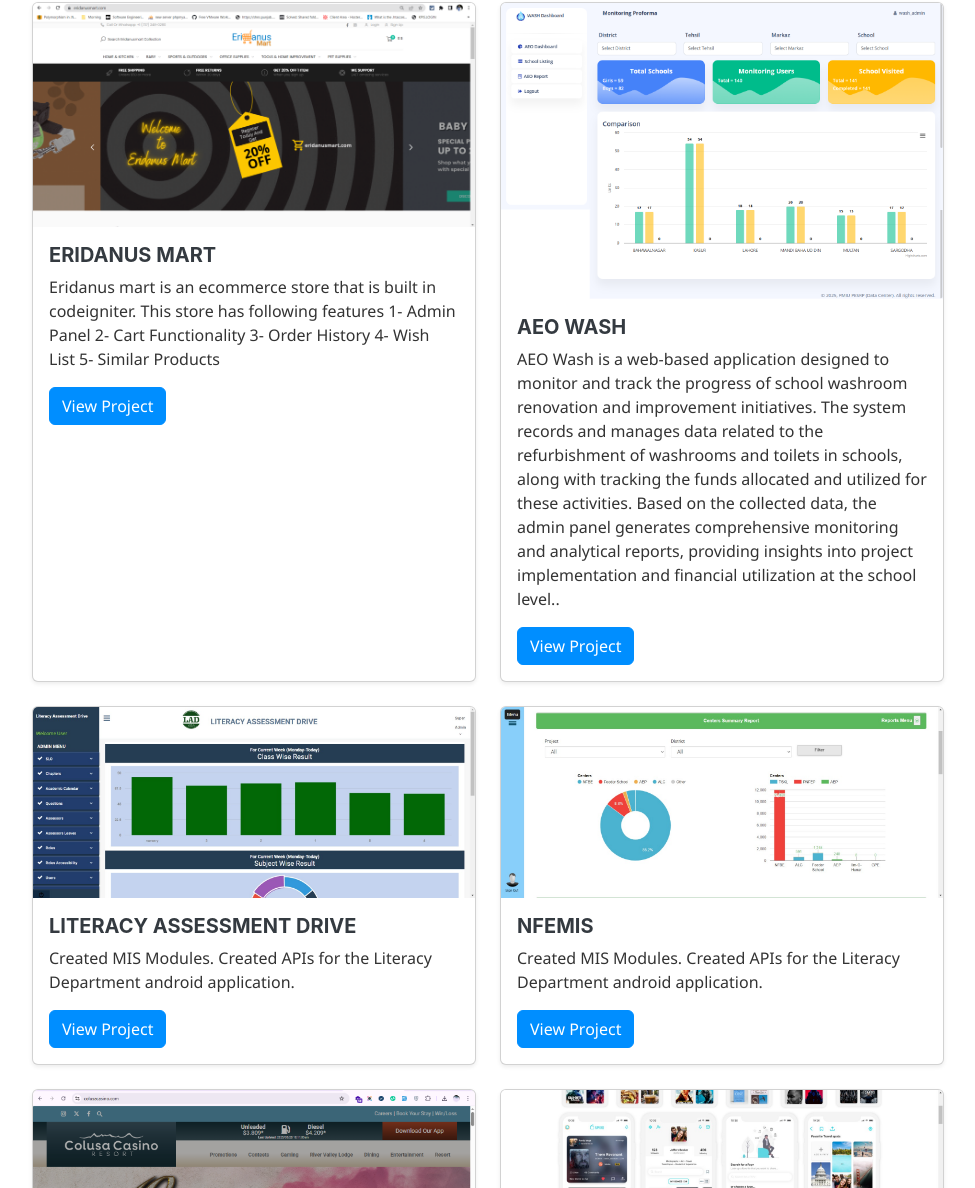
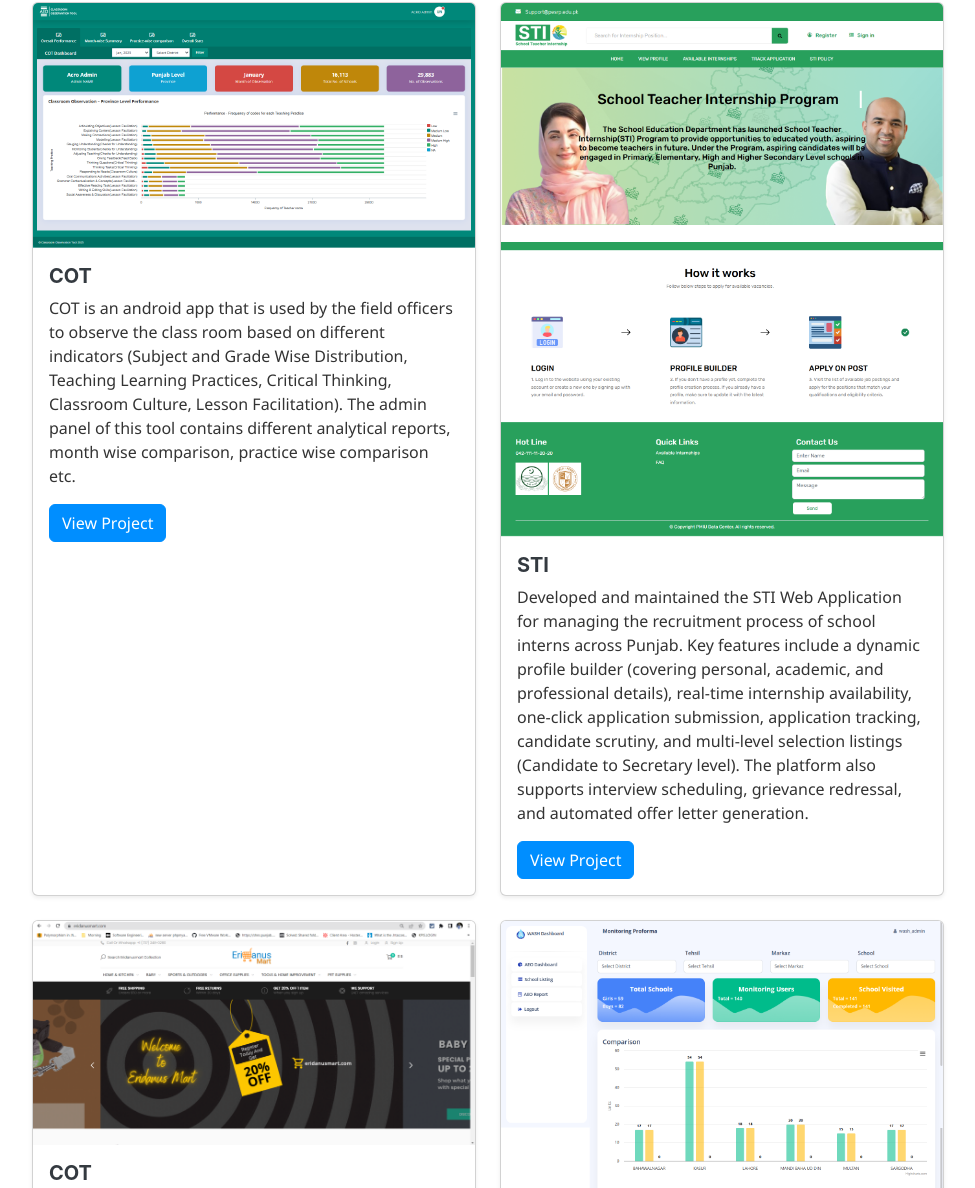
Before and after one commit to xubairaslam/portfolio, a website: page index.html in a window 1280 px wide. Shown: the part 4337-5525 px from the top of the page, without its empty margins (288-1263 px from the left). Drawn offline with nearby package versions, Linux system fonts and the light colour scheme; a web font is replaced by a local one.

Commit message:
updating projects section

```diff
--- a/index.html
+++ b/index.html
@@ -67,8 +67,9 @@
                             class="fa-solid fa-envelope"></i></a>
                     <a class="social-icon" href="tel:+923216074952" style="background-color: #00bcd4;"><i
                             class="fa-solid fa-phone"></i></i></a>
-                    <a class="social-icon" href="https://wa.me/923216074952?text=Hello%2C%20I%20visited%20your%20portfolio%20and%20would%20like%20to%20connect" style="background-color: green;"><i
-                            class="fab fa-whatsapp"></i>
+                    <a class="social-icon"
+                        href="https://wa.me/923216074952?text=Hello%2C%20I%20visited%20your%20portfolio%20and%20would%20like%20to%20connect"
+                        style="background-color: green;"><i class="fab fa-whatsapp"></i>
                         </i></a>
                 </div>
             </div>
@@ -273,15 +274,61 @@
         <section class="resume-section" id="projects">
             <div class="resume-section-content">
                 <h2 class="mb-5">Projects</h2>
-
+                <div class="row">
+                    <div class="col-md-6 mb-4">
+                        <!-- Project 1 -->
+                        <div class="card shadow-sm h-100">
+                            <img src="assets/img/projects/acro.png" class="card-img-top" alt="Project 1">
+                            <div class="card-body">
+                                <h5 class="card-title">COT</h5>
+                                <p class="card-text">COT is an android app that is used by the field officers to observe
+                                    the class room based on different
+                                    indicators (Subject and Grade Wise Distribution, Teaching Learning Practices,
+                                    Critical Thinking,
+                                    Classroom Culture, Lesson Facilitation). The admin panel of this tool contains
+                                    different analytical
+                                    reports, month wise comparison, practice wise comparison etc. </p>
+                                <a href="https://acro.pesrp.edu.pk/" target="_blank" class="btn btn-primary">View
+                                    Project</a>
+                            </div>
+                        </div>
+                    </div>
+                    <!-- Project 2 -->
+                    <div class="col-md-6 mb-4">
+                        <div class="card shadow-sm h-100">
+                            <img src="assets/img/projects/sti.png" class="card-img-top" alt="Project 2">
+                            <div class="card-body">
+                                <h5 class="card-title">STI</h5>
+                                <p class="card-text">Developed and maintained the STI Web Application for managing
+                                    the
+                                    recruitment process of school
+                                    interns across Punjab. Key features include a dynamic profile builder (covering
+                                    personal, academic,
+                                    and professional details), real-time internship availability, one-click
+                                    application
+                                    submission,
+                                    application tracking, candidate scrutiny, and multi-level selection listings
+                                    (Candidate to Secretary
+                                    level). The platform also supports interview scheduling, grievance redressal,
+                                    and
+                                    automated offer
+                                    letter generation.
+                                </p>
+                                <a href="https://sti.pesrp.edu.pk/" target="_blank" class="btn btn-primary">View
+                                    Project</a>
+                            </div>
+                        </div>
+                    </div>
+                </div>
                 <div class="row">
                     <!-- Project 1 -->
                     <div class="col-md-6 mb-4">
                         <div class="card shadow-sm h-100">
                             <img src="assets/img/projects/EridanusMart_Cover.png" class="card-img-top" alt="Project 1">
                             <div class="card-body">
-                                <h5 class="card-title">Eridanus Mart</h5>
-                                <p class="card-text">Eridanus mart is an ecommerce store that is built in codeigniter.
+                                <h5 class="card-title">COT</h5>
+                                <p class="card-text">Eridanus mart is an ecommerce store that is built in
+                                    codeigniter.
                                     This store has following features
                                     1- Admin Panel
                                     2- Cart Functionality
@@ -300,11 +347,16 @@
                             <img src="assets/img/projects/aeo_wash_monitoring.png" class="card-img-top" alt="Project 2">
                             <div class="card-body">
                                 <h5 class="card-title">AEO WASH</h5>
-                                <p class="card-text">AEO Wash is a web-based application designed to monitor and track
-                                    the progress of school washroom renovation and improvement initiatives. The system
-                                    records and manages data related to the refurbishment of washrooms and toilets in
-                                    schools, along with tracking the funds allocated and utilized for these activities.
-                                    Based on the collected data, the admin panel generates comprehensive monitoring and
+                                <p class="card-text">AEO Wash is a web-based application designed to monitor and
+                                    track
+                                    the progress of school washroom renovation and improvement initiatives. The
+                                    system
+                                    records and manages data related to the refurbishment of washrooms and toilets
+                                    in
+                                    schools, along with tracking the funds allocated and utilized for these
+                                    activities.
+                                    Based on the collected data, the admin panel generates comprehensive monitoring
+                                    and
                                     analytical reports, providing insights into project implementation and financial
                                     utilization at the school level..</p>
                                 <a href="https://aeo-wash.pesrp.edu.pk" target="_blank" class="btn btn-primary">View
@@ -382,9 +434,11 @@
                             <img src="assets/img/projects/bringpro.png" class="card-img-top" alt="Project 1">
                             <div class="card-body">
                                 <h5 class="card-title">BringPro</h5>
-                                <p class="card-text">Created Web application that is designed to take orders from users.
+                                <p class="card-text">Created Web application that is designed to take orders from
+                                    users.
                                     Created APIs to run functionality for no of operations of App.
-                                    Enhance Admin Panel (CMS) functionality to give support for no of operations of the
+                                    Enhance Admin Panel (CMS) functionality to give support for no of operations of
+                                    the
                                     App
                                     Deep Linking, Push Notifications, Amazon S3 server, Payment
                                     Gateway(Braintree), Google Maps Places API</p>
@@ -400,7 +454,8 @@
                             <img src="assets/img/projects/EridanusMart_Cover.png" class="card-img-top" alt="Project 2">
                             <div class="card-body">
                                 <h5 class="card-title">Station9</h5>
-                                <p class="card-text">Customized fully functional Ecommerce Store with admin panel with
+                                <p class="card-text">Customized fully functional Ecommerce Store with admin panel
+                                    with
                                     the following features
                                     • Customizability
                                     • Inventory System
@@ -409,8 +464,7 @@
                                     • Products Management
                                     • User Management
                                 </p>
-                                <a href="https://thestation9.com" target="_blank"
-                                    class="btn btn-primary">View
+                                <a href="https://thestation9.com" target="_blank" class="btn btn-primary">View
                                     Project</a>
                             </div>
                         </div>
```
